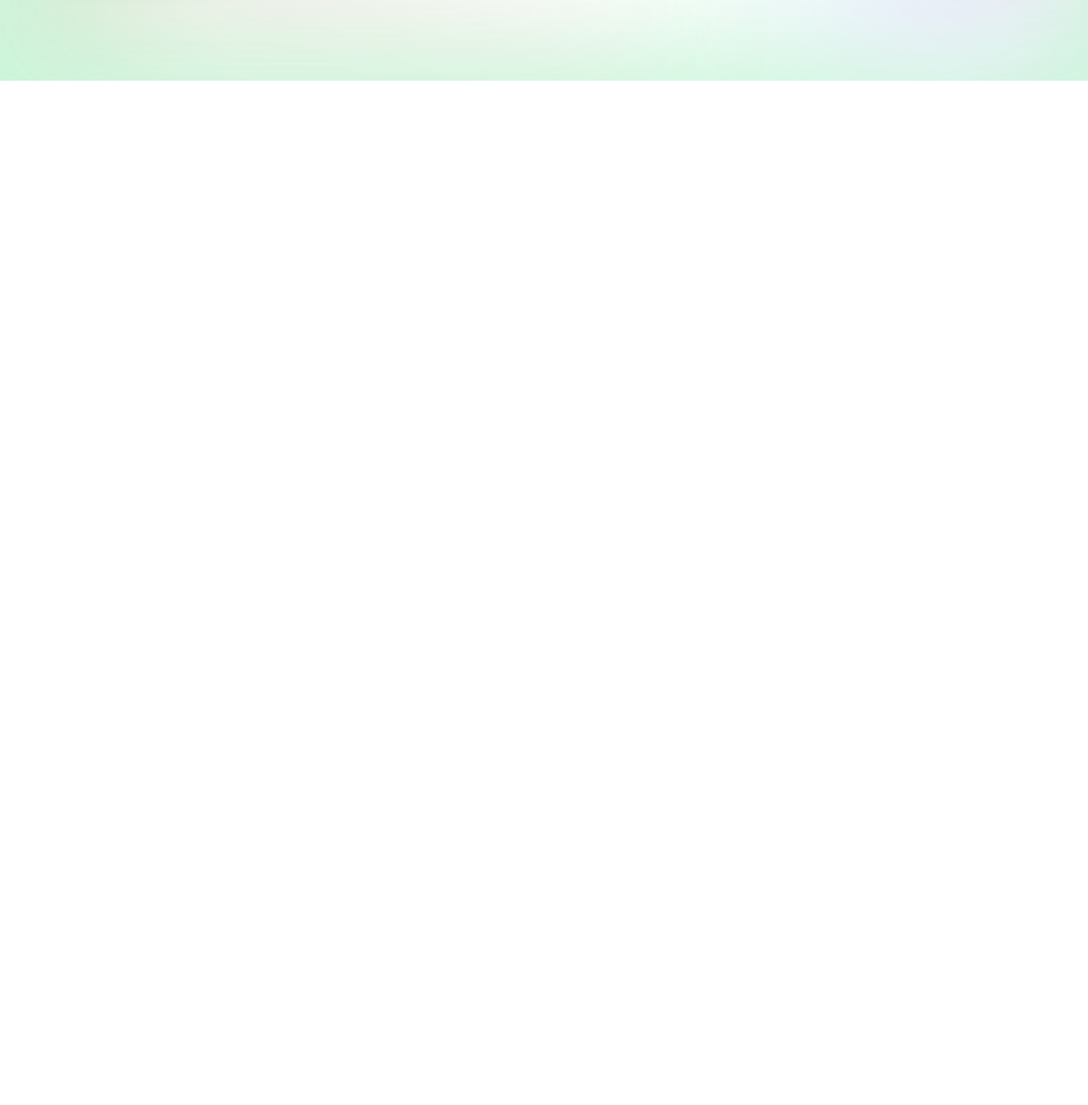
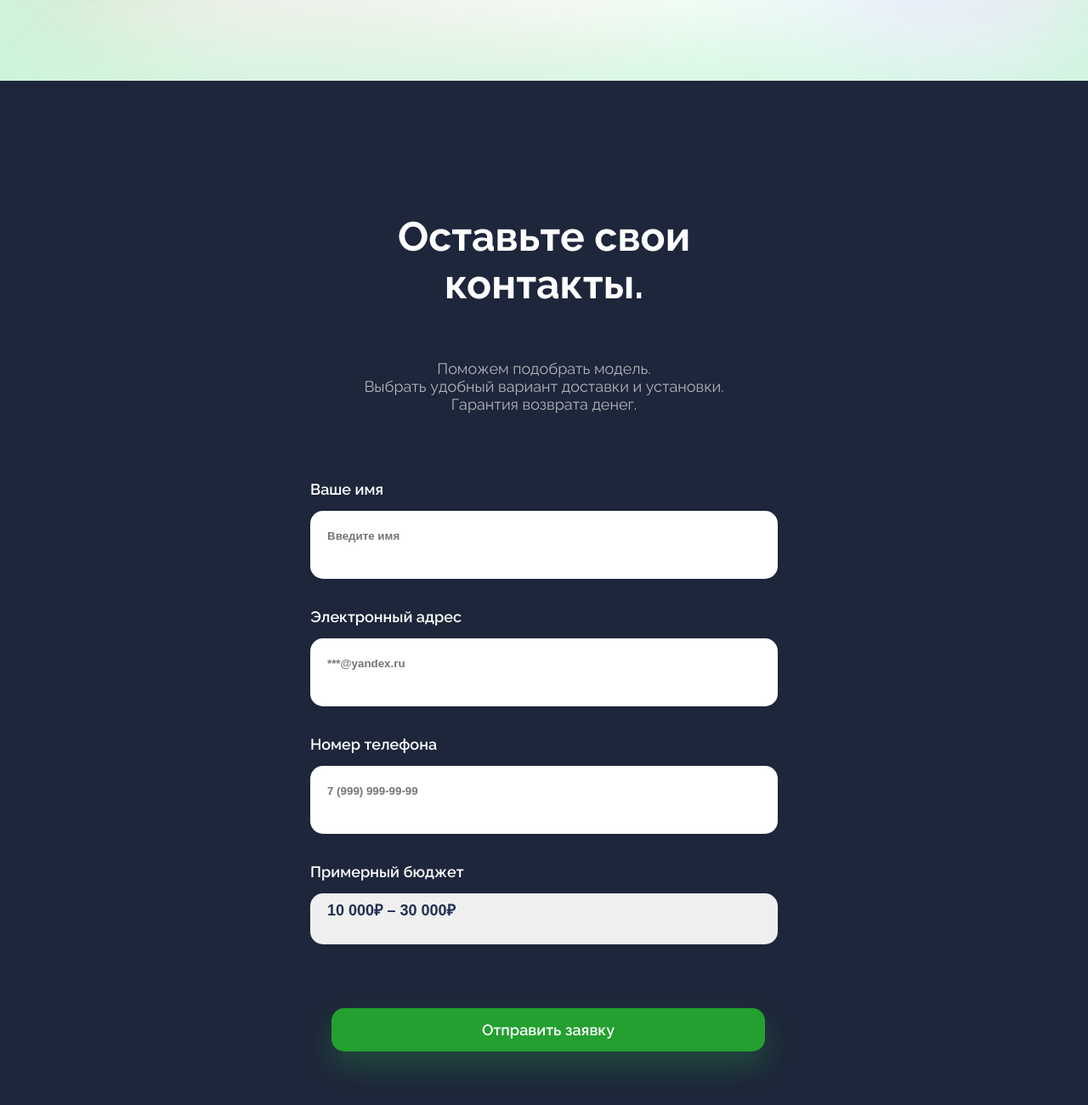
Before and after one commit to Maratio/green-corp-landing, a plain HTML site: page index.html in a window 1280 px wide. Shown: the part 776-2076 px from the top of the page at 85% size. Before the commit the page ends 871 px from the top, so only its background shows below. Drawn offline with Linux system fonts and the light colour scheme.

Commit message:
Dalee po proectu

```diff
--- a/index.html
+++ b/index.html
@@ -28,6 +28,38 @@
             <img class="about__image" src="img/solar-panel.png">
         </div>
     </section>
+
+    <section class="form">
+        <div class="form__container">
+            <h1>Оставьте свои контакты.</h1>
+            <p>
+                <br>Поможем подобрать модель.
+                <br>Выбрать удобный вариант доставки и установки.
+                <br>Гарантия возврата денег.
+            </p>
+            <form>
+                <div class="form__group">
+                    <br><label for="name">Ваше имя</label>
+                    <input type="text" placeholder="Введите имя" id="name">
+                    <br><label for="email">Электронный адрес</label>
+                    <input type="email" placeholder="***@yandex.ru" id="email">
+                    <br><label for="phone">Номер телефона</label>
+                    <input type="tel" placeholder="7 (999) 999-99-99" id="phone">
+                    <br><label for="budget">Примерный бюджет </label>
+                    <select id="budget">
+                        <option value="10–30">10 000₽ – 30 000₽</option>
+                        <option value="30–60">30 000₽ – 60 000₽</option>
+                        <option value="60–100">60 000₽ – 100 000₽</option>
+                        <option value="100+">100 000₽</option>
+                    </select>
+                </div>
+                <button type="submit" class="form__submit">
+                    Отправить заявку
+                </button>
+            </form>
+
+        </div>
+    </section>
 </body>
 
 </html>
--- a/main.css
+++ b/main.css
@@ -85,3 +85,88 @@ header {
     background-position: center;
     background-size: cover;
   }
+
+  .form__container {
+    width: 550px;
+  }
+
+  .form{
+    background-color: #1D263A;
+    color: #fff;
+    padding-top: 115px;
+    padding-bottom: 115px;
+    text-align: center;
+    display: flex;
+    justify-content: center;
+    align-items: center;
+  }
+
+  .form h1{
+    font-size: 48px;
+  }
+
+  .form p{
+    font-size: 18px;
+    opacity: 0.65;
+  }
+
+  .form__group {
+
+    text-align: left;
+    display: flex;
+    flex-direction: column;
+
+  }
+
+  .form form{
+    display: grid;
+    grid-gap: 20px;
+    margin-top: 60px;
+  }
+
+  .form label{
+    font-size: 18px;
+    font-weight: 600;
+    margin-bottom: 15px;
+  }
+
+  .form input{
+    color: #213053;
+    height: 60px;
+    font-weight: 600;
+    margin-bottom: 15px;
+    padding: 0px 0px 20px 20px;
+    border-radius: 15px;
+    border: none;
+  }
+
+  .form select{
+    font-size: 18px;
+    color: #213053;
+    height: 60px;
+    font-weight: 600;
+    margin-bottom: 15px;
+    padding: 0px 0px 20px 20px;
+    border-radius: 15px;
+    border: none;
+  }
+
+  .form__submit{
+    font-size: 18px;
+    font-weight: 600;
+    margin-top: 40px;
+  }
+
+  select {
+    appearance: none;
+  }
+
+  input {
+    outline: none;
+  }
+
+  button:hover {
+    background-color: #f6980c;
+    box-shadow: 0 16px 36px rgba(246 152 12 / 20%);
+    transition: background-color, color 0.2s ease-in;
+  }
```
Also changed, not shown: 1 other file.
